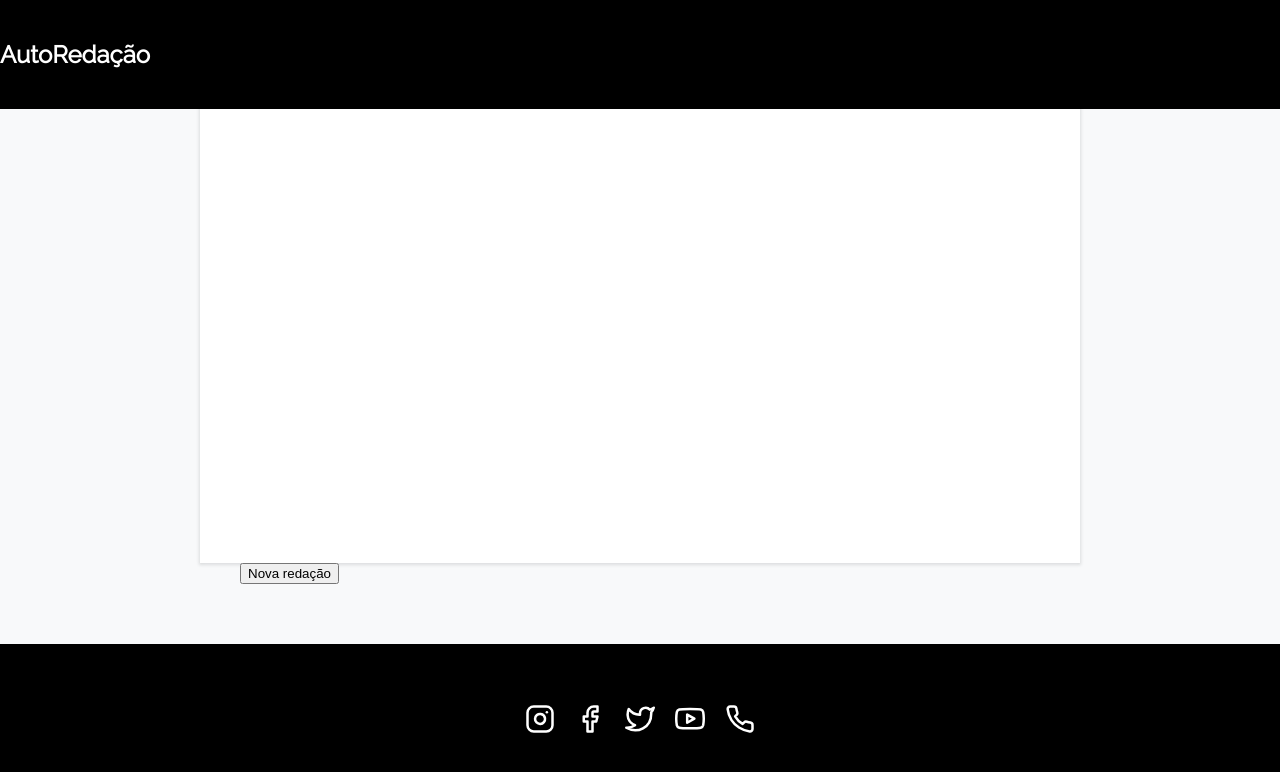
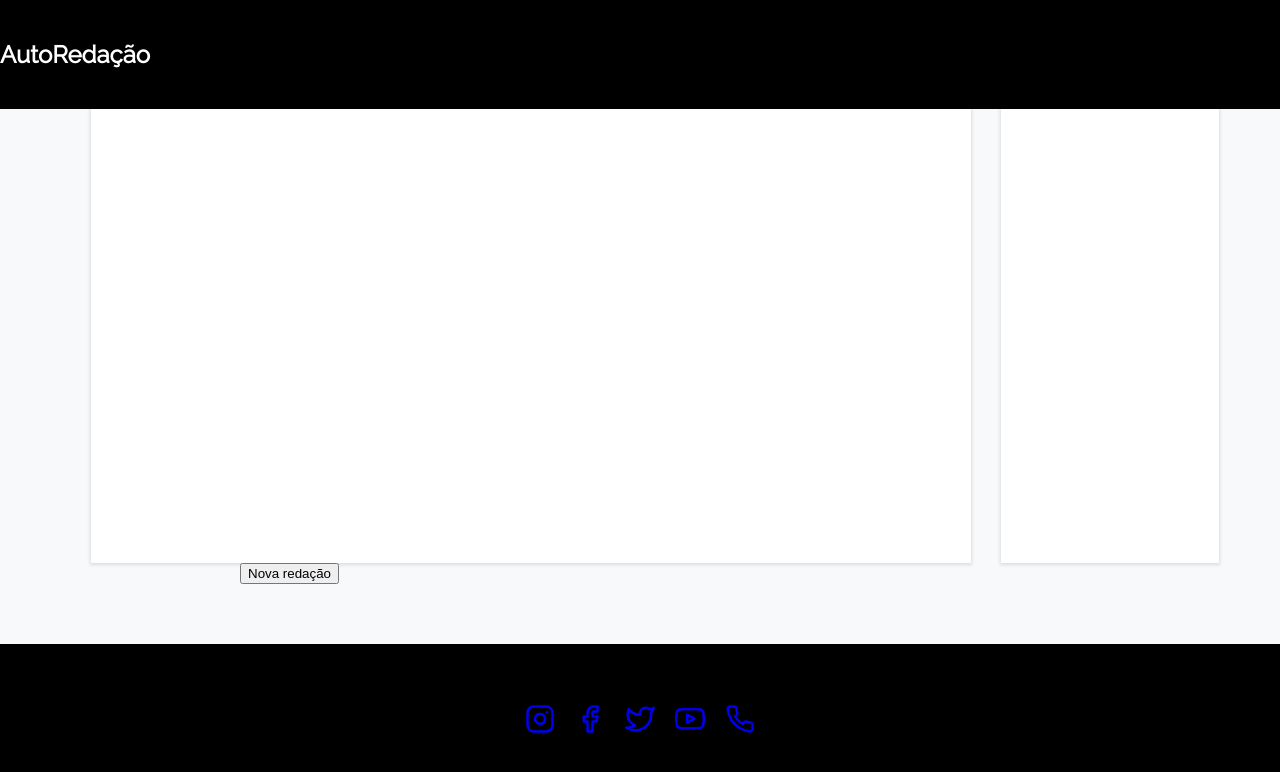
Before and after one commit to JampaUchoa/AutoEssay-frontend, a React (Create React App) app: page / in a window 1280 px wide. Both pictures are taken after a click on the button "Avaliar". Shown: the part 443-1215 px from the top of the page. Built offline with nearby package versions, Linux system fonts and the light colour scheme.

Commit message:
implement evaluation functionality

```diff
--- a/src/App.scss
+++ b/src/App.scss
@@ -10,59 +10,8 @@ body {
     background-color: #f8f9fa;
 }
 
-.rtl{
-    direction: rtl;
+ul,li{
+    margin: 0;
+    padding: 0;
+    list-style: none;
 }
-
-.container{
-    max-width: 1250px;
-    margin: 0 auto;
-    padding: 0 15px;
-}
-
-.banner{
-    background-color: $dark;
-    padding: 60px 0 30px;
-    .title{
-        color: #fff;
-        font-size: 60px;
-        padding: 40px 0 30px;
-        text-align: center;
-        margin: 0;
-    }
-    img{
-        width: 100%;
-        max-width: 1024px;
-        margin: 0 auto;
-        display: block;
-    }
-    span{
-        color: #fff;
-        font-weight: bold;
-        font-size: 24px;
-        display: block;
-        max-width: 1024px;
-        padding: 15px 30px;
-        text-align: center;
-        margin: 0 auto;
-    }
-
-}
-@include mobile{
-    .divide{
-        flex-wrap: wrap;
-        >* {
-            flex-basis: 100% !important;
-        }
-    }
-}
-
-
-.hidden{
-    display: none !important;
-}
-
-a{
-    color: inherit;
-    text-decoration: inherit;
-}
--- a/src/components/home/Landing.js
+++ b/src/components/home/Landing.js
@@ -31,13 +31,17 @@ export default function Landing() {
 
   return (
     <div className="essay-container">
-      <div className={`form ${status}`}>
-        <div className="title" >
-          <input type="text" name="title" required onChange={changeForm} value={form.title} placeholder="Escreva aqui seu titulo" />
+
+      <div className="essay">
+        <div className={`form ${status}`}>
+          <div className="title" >
+            <input type="text" name="title" required onChange={changeForm} value={form.title} placeholder="Escreva aqui seu titulo" />
+          </div>
+          <div className="content">
+            <textarea name="essay" required onChange={changeForm} value={form.essay} rows="25" />
+          </div>
         </div>
-        <div className="essay">
-          <textarea name="essay" required onChange={changeForm} value={form.essay} rows="25" />
-        </div>
+        <Results status={status} />
       </div>
 
       <Actions status={status} postEssay={postEssay} setStatus={setStatus} />
@@ -87,5 +91,39 @@ function Actions({ status, postEssay, setStatus }) {
     </div>
   )
 
+}
+
+function Results({ results, status }) {
+  if (status !== "evaluated") return null;
+
+  return (
+    <div className="evaluation">
+      <h3>
+        Avaliação
+      </h3>
+      <ul>
+        <li>
+          Competência 1: 20
+        </li>
+        <li>
+          Competência 2: 20
+        </li>
+        <li>
+          Competência 3: 20
+        </li>
+        <li>
+          Competência 4: 20
+        </li>
+        <li>
+          Competência 5: 20
+        </li>
+      </ul>
+      <hr />
+      <div className="total">
+        Total: 1000
+      </div>
+
+    </div>
+  )
 
 }
--- a/src/components/home/landing.scss
+++ b/src/components/home/landing.scss
@@ -4,11 +4,22 @@
     background-color: #f8f9fa;
     padding: 60px 20px;
 
+    .essay{
+        display: flex;
+        justify-content: center;
+
+        .evaluation{
+            background-color: #fff;
+            box-shadow: 0 1px 3px 1px rgba(60,64,67,.15);
+            padding: 20px 40px;
+        }
+    }
+
     .form{
         background-color: #fff;
         padding: 50px 40px;
         width: 800px;
-        margin: 0px auto;
+        margin: 0px 30px;
         box-shadow: 0 1px 3px 1px rgba(60,64,67,.15);
         &.writing{
             input{
@@ -42,7 +53,7 @@
             font-size: 22px;
         }
     }
-    .essay{
+    .content{
         textarea{
             width: 100%;
             border: none;
```
